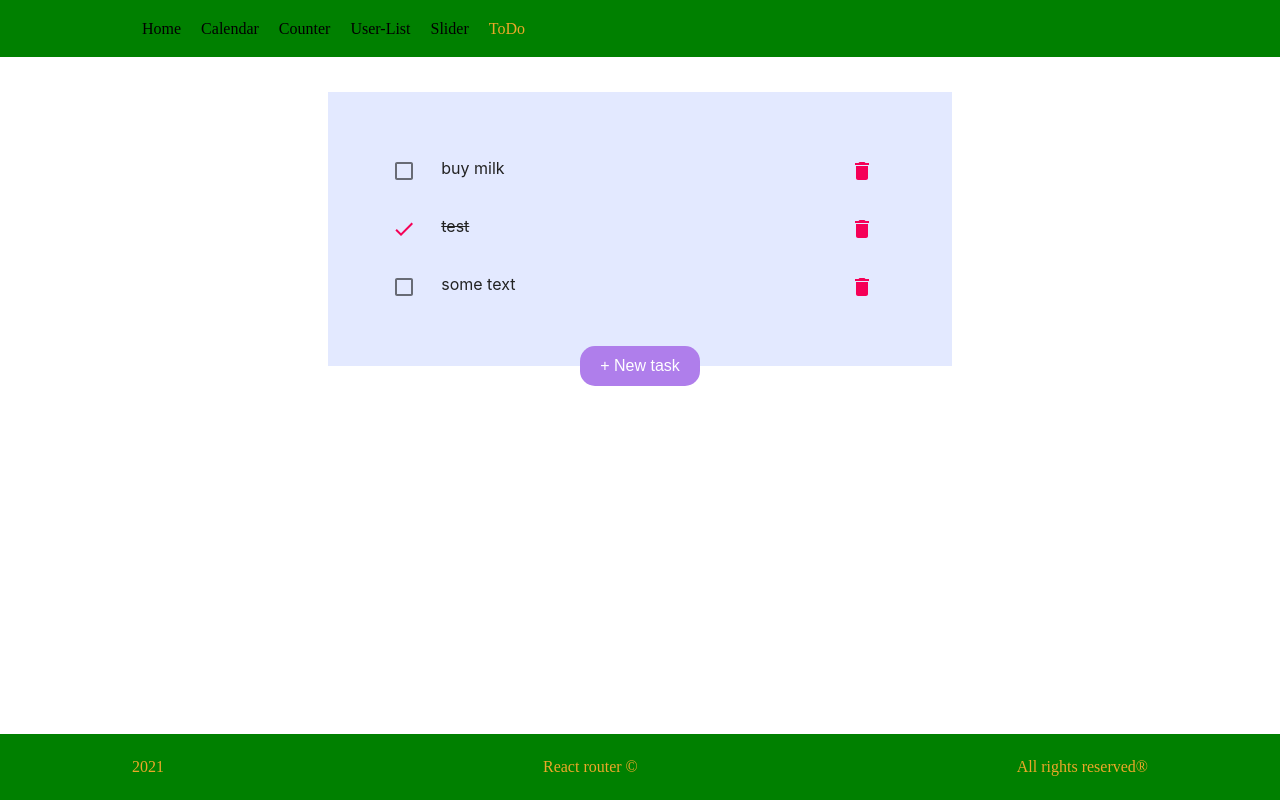
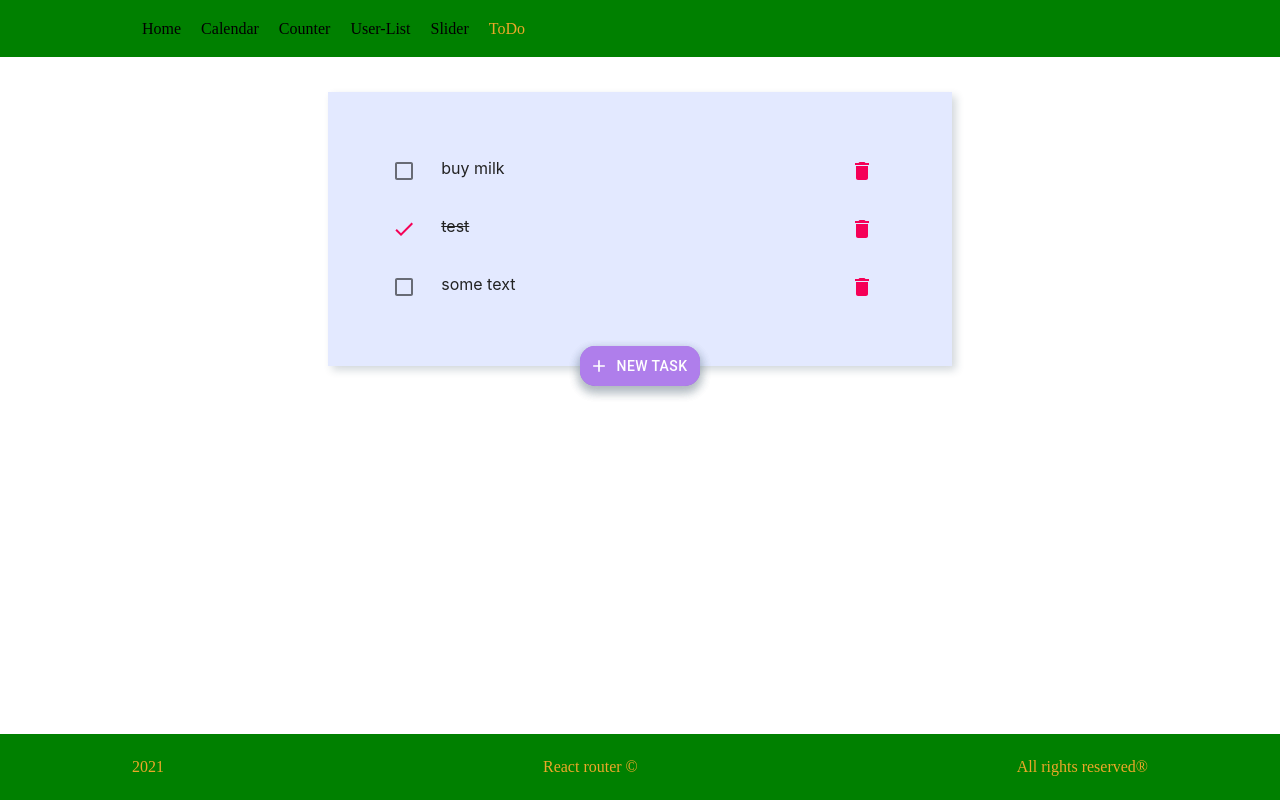
Before and after one commit to EvgenStr/react-calendar, a React (Create React App) app: page /todo in a window 1280 px wide. Built offline with nearby package versions, Linux system fonts and the light colour scheme; a web font is replaced by a local one.

Commit message:
test new button

```diff
--- a/src/components/ToDoList/ToDoList.module.sass
+++ b/src/components/ToDoList/ToDoList.module.sass
@@ -8,13 +8,15 @@
   margin: 35px auto
   padding: 50px 5px
   background-color: #e3e9ff
+  box-shadow: 4px 4px 8px 0px rgba(34, 60, 80, 0.2)
 
 .addToggler
-  position: absolute
+  position: absolute !important
   width: 120px
   height: 40px
   bottom: -20px
-  background-color: #af7eeb
+  background-color: #af7eeb !important
   border: none
-  border-radius: 15px
-  color: #ffffff
+  border-radius: 15px !important
+  color: #ffffff !important
+  box-shadow: 0px 5px 10px 2px rgba(34, 60, 80, 0.2)
--- a/src/components/ToDoList/index.jsx
+++ b/src/components/ToDoList/index.jsx
@@ -1,4 +1,6 @@
 import React, { useState } from 'react';
+import Button from '@material-ui/core/Button';
+import AddIcon from '@material-ui/icons/Add';
 import List from './List';
 import AddItemInput from './AddItemInput';
 import { useToDoList } from 'hooks';
@@ -29,6 +31,13 @@ function ToDoList() {
           {'+ New task'}
         </button>
       )}
+      <Button
+        onClick={() => setIsAddActive(!isAddActive)}
+        className={style.addToggler}
+        startIcon={<AddIcon />}
+      >
+        New task
+      </Button>
       {!isAddActive && <AddItemInput addNewItem={addNewItem} />}
     </section>
   );
```
